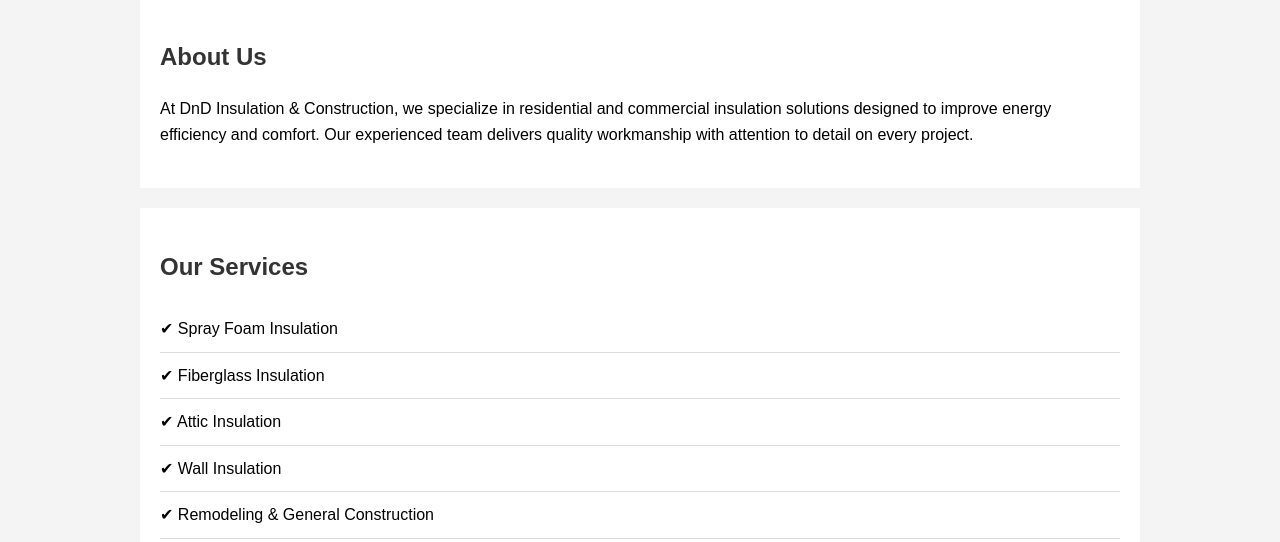
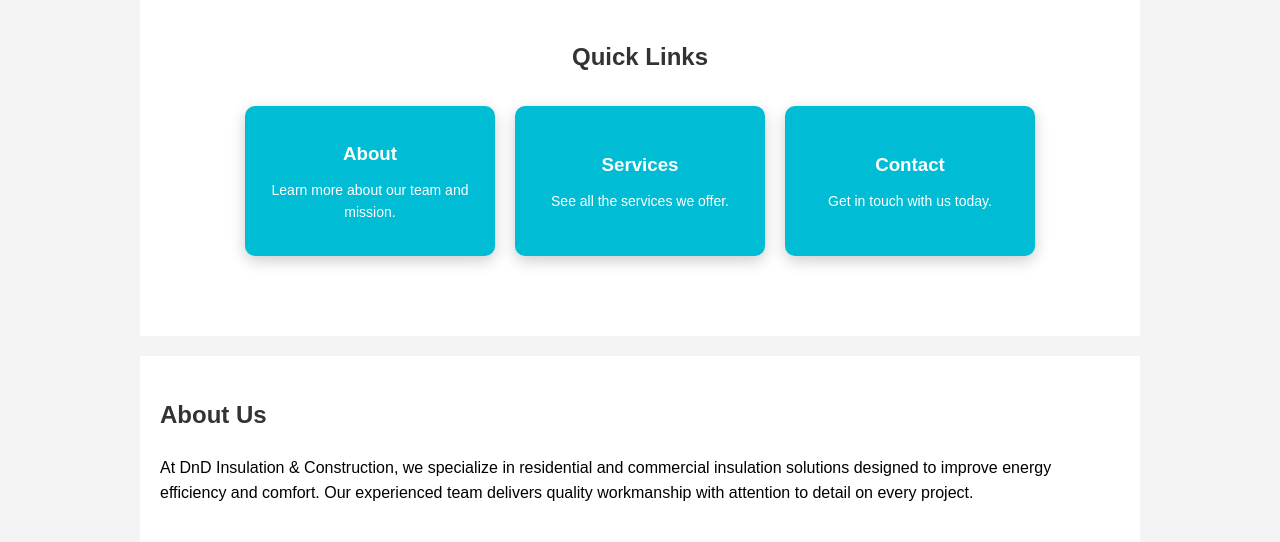
Before and after one commit to DnDInsulation/DnDInsulation.github.io, a plain HTML site: page index.html in a window 1280 px wide. Shown: the part 558-1100 px from the top of the page. Drawn offline with Linux system fonts and the light colour scheme.

Commit message:
Update index.html

```diff
--- a/index.html
+++ b/index.html
@@ -109,6 +109,45 @@
             font-size: 14px;
         }
 
+        /* Quick Links Squares */
+        .squares-container {
+            display: flex;
+            justify-content: center;
+            flex-wrap: wrap;
+            gap: 20px;
+            margin-bottom: 40px;
+        }
+
+        .square {
+            background: #00bcd4;
+            color: white;
+            text-decoration: none;
+            width: 250px;
+            height: 150px;
+            display: flex;
+            flex-direction: column;
+            justify-content: center;
+            align-items: center;
+            border-radius: 10px;
+            box-shadow: 0 5px 15px rgba(0,0,0,0.2);
+            transition: transform 0.3s, background 0.3s;
+            text-align: center;
+            padding: 15px;
+        }
+
+        .square:hover {
+            transform: translateY(-5px);
+            background: #0097a7;
+        }
+
+        .square h3 {
+            margin-bottom: 10px;
+        }
+
+        .square p {
+            font-size: 14px;
+        }
+
         @media (max-width: 600px) {
             .hero {
                 height: 300px;
@@ -139,6 +178,25 @@
 
 <section class="hero">
     <h2>High-Quality Insulation & Construction Services You Can Trust</h2>
+</section>
+
+<!-- Quick Links Squares -->
+<section class="section" id="quick-links">
+    <h2 style="text-align:center; margin-bottom: 30px;">Quick Links</h2>
+    <div class="squares-container">
+        <a href="#about" class="square">
+            <h3>About</h3>
+            <p>Learn more about our team and mission.</p>
+        </a>
+        <a href="#services" class="square">
+            <h3>Services</h3>
+            <p>See all the services we offer.</p>
+        </a>
+        <a href="#contact" class="square">
+            <h3>Contact</h3>
+            <p>Get in touch with us today.</p>
+        </a>
+    </div>
 </section>
 
 <section class="section" id="about">
```
